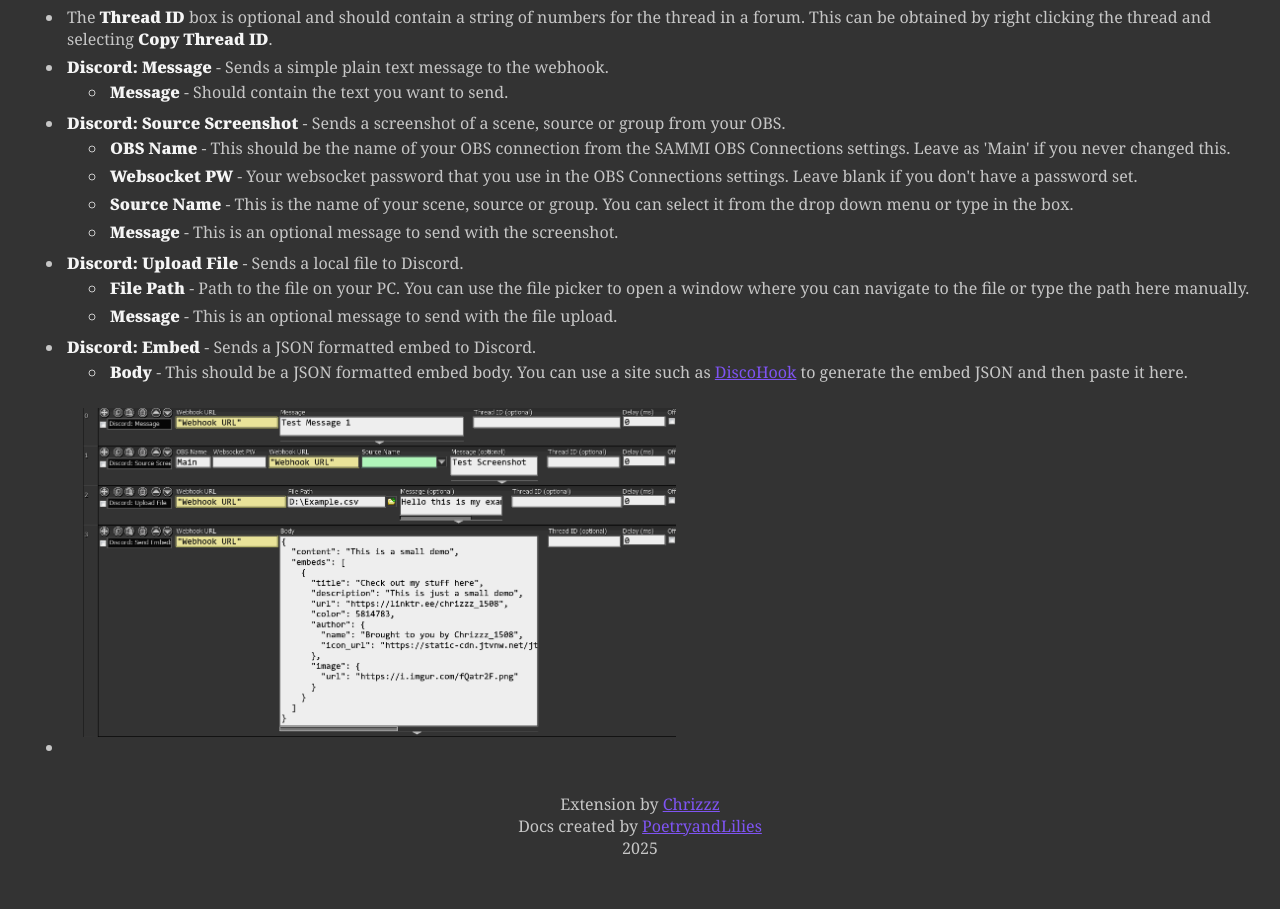
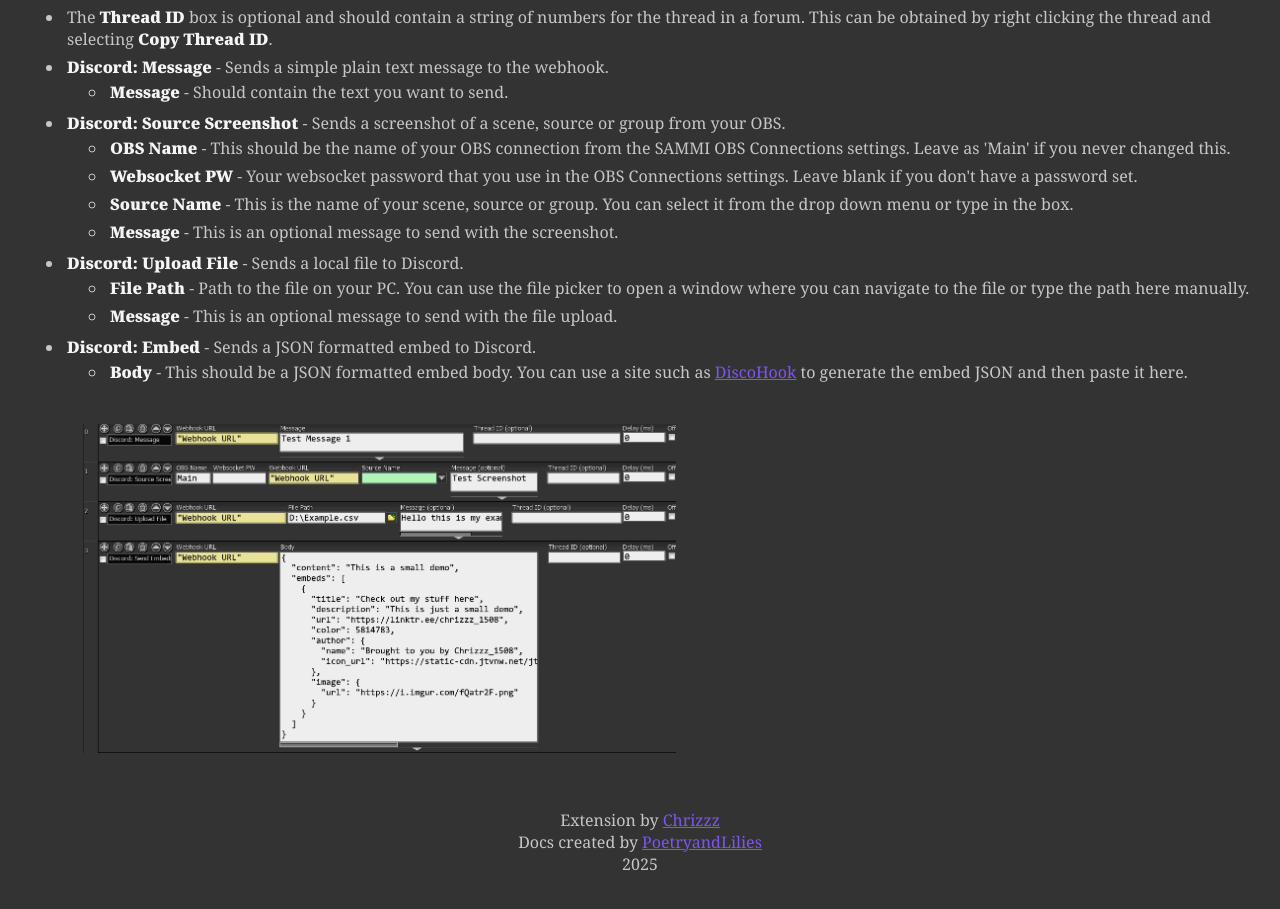
Before and after one commit to Chrizzz-1508/extension-documentation, a plain HTML site: page discord-webhook/index.html in a window 1280 px wide. Shown: the part 1215-2124 px from the top of the page. Drawn offline with Linux system fonts and the light colour scheme.

Commit message:
Edited a list item

```diff
--- a/discord-webhook/index.html
+++ b/discord-webhook/index.html
@@ -155,8 +155,7 @@
             to generate the embed JSON and then paste it here.
           </li>
         </ul>
-      </li>
-      <li>
+        <br />
         <a
           href="https://raw.githubusercontent.com/Chrizzz-1508/extension-documentation/refs/heads/main/discord-webhook/examples.png"
           target="_blank"
```
